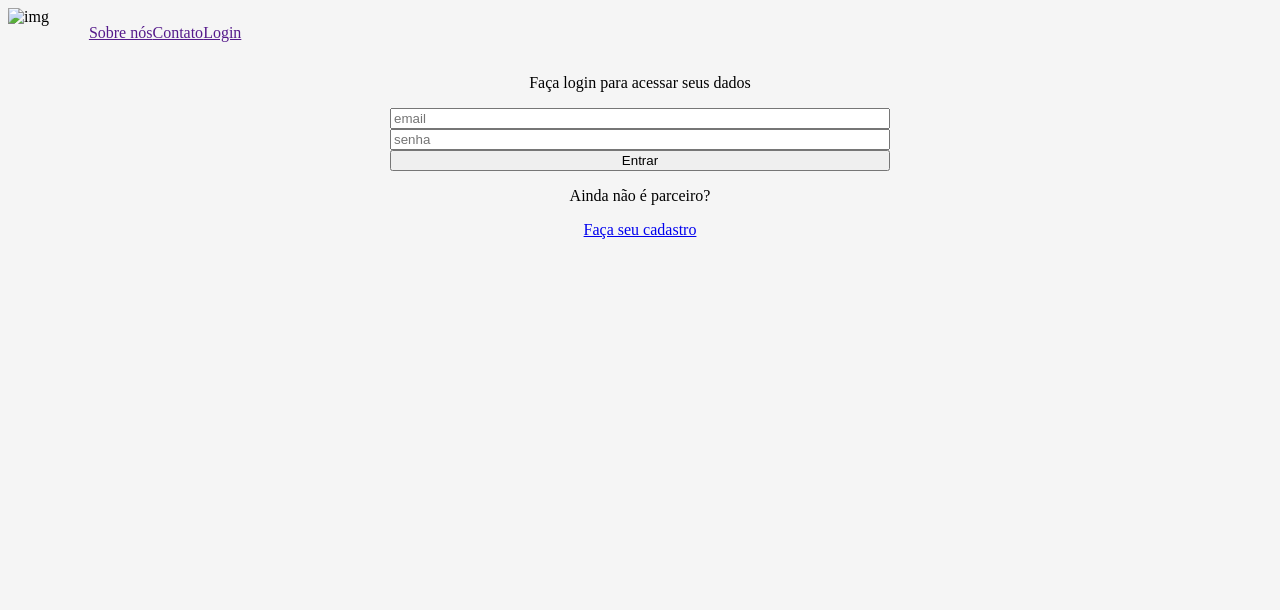
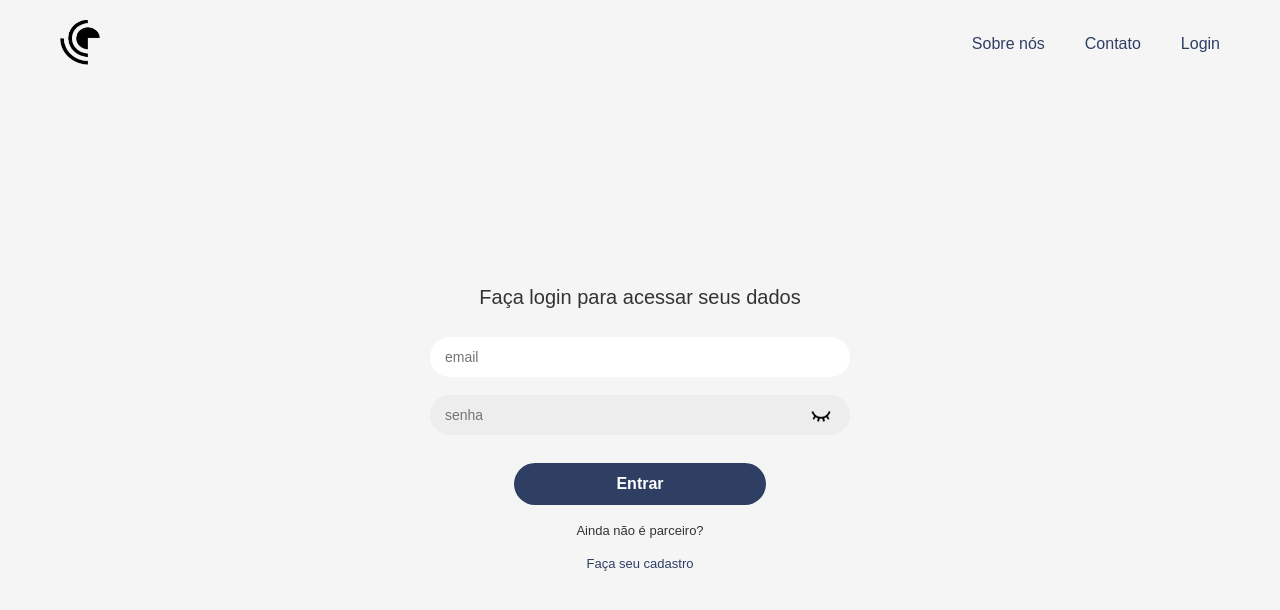
Before and after one commit to marlonzl7/conexao-academica, a website: page web-data-viz/public/login.html in a window 1280 px wide. Drawn offline with Linux system fonts and the light colour scheme.

Commit message:
feat: adicionar css e js do login

```diff
--- /dev/null
+++ b/web-data-viz/public/javascript/login.js
@@ -0,0 +1,14 @@
+function mostrarSenha(idInput, icone) {
+    const input = document.getElementById(idInput);
+
+    if (input.type === "password") {
+        input.type = "text";
+    icone.src = "./img/olho_aberto.png";
+        icone.alt = "Ocultar senha";
+    } else {
+        input.type = "password";
+       icone.src = "./img/olho_fechado.png";
+        icone.alt = "Mostrar senha";
+    }
+
+}
--- a/web-data-viz/public/login.html
+++ b/web-data-viz/public/login.html
@@ -4,12 +4,13 @@
     <meta charset="UTF-8">
     <meta name="viewport" content="width=device-width, initial-scale=1.0">
     <link rel="stylesheet" href="./style/login.css">
+
     <title>Login</title>
 </head>
 <body>
     <header>
-        <div class="img">
-            <img src="" alt="img">
+        <div>
+            <img class="logo" src="./img/logo_escuro.png" alt="logo">
         </div>
         <ul>
             <a href="">Sobre nós</a>
@@ -21,7 +22,14 @@
         <div class="caixa">
             <p class="titulo"> Faça login para acessar seus dados </p>
             <input type="text" placeholder="email">
-            <input type="password" placeholder="senha">
+           <div class="senha-box">
+    <input type="password" placeholder="senha" id="ipt_senha">
+
+    <img src="./img/olho_fechado.png"
+         alt="Mostrar senha"
+         class="olho-senha"
+         onclick="mostrarSenha('ipt_senha', this)">
+</div>
             <button onclick="entrar()"> Entrar</button>
             <p class="sub">
                 Ainda não é parceiro?
@@ -30,4 +38,5 @@
         </div>
     </main>
 </body>
+ <script src="./javascript/login.js"></script>
 </html>
--- a/web-data-viz/public/style/login.css
+++ b/web-data-viz/public/style/login.css
@@ -1,25 +1,133 @@
-body{
+/* Reset básico */
+* {
+    margin: 0;
+    padding: 0;
+    box-sizing: border-box;
+    font-family: Arial, Helvetica, sans-serif;
+}
+
+body {
     background-color: #F5F5F5;
 }
 
-main{
+/* ================= HEADER ================= */
+
+header {
+    display: flex;
+    justify-content: space-between;
+    align-items: center;
+    padding: 20px 60px;
+}
+
+.logo {
+    width: 40px;
+}
+
+header ul {
+    display: flex;
+    gap: 40px;
+}
+
+header ul a {
+    text-decoration: none;
+    color: #2f3e63;
+    font-weight: 500;
+}
+
+/* ================= MAIN ================= */
+
+main {
+    height: 85vh;
     display: flex;
     justify-content: center;
+    align-items: center;
 }
-.caixa{
+
+.caixa {
     display: flex;
     flex-direction: column;
-    align-content: center;
+    align-items: center;
     text-align: center;
-    width: 500px;
+    width: 420px;
+    gap: 18px;
 }
 
-/* Header*/
-header{
-    display: flex;
-    justify-content: flex-start;
+.titulo {
+    font-size: 20px;
+    margin-bottom: 10px;
+    color: #333;
 }
-ul{
-    display: flex;
-    justify-content:flex-end;
+
+/* ================= INPUTS ================= */
+
+input {
+    width: 100%;
+    padding: 12px 15px;
+    border-radius: 20px;
+    border: none;
+    background-color: white;
+    font-size: 14px;
+    outline: none;
 }
+
+/* ================= BOTÃO ================= */
+
+button {
+    width: 60%;
+    padding: 12px;
+    border-radius: 25px;
+    border: none;
+    background-color: #2f3e63;
+    color: white;
+    font-size: 16px;
+    font-weight: bold;
+    cursor: pointer;
+    margin-top: 10px;
+}
+
+button:hover {
+    background-color: #253352;
+}
+
+/* ================= TEXTO INFERIOR ================= */
+
+.sub {
+    font-size: 13px;
+    color: #333;
+}
+
+.link {
+    font-size: 13px;
+    color: #2f3e63;
+    text-decoration: none;
+    font-weight: 500;
+}
+
+.link:hover {
+    text-decoration: underline;
+}
+
+.senha-box {
+    position: relative;
+    width: 100%;
+}
+
+.senha-box input {
+    width: 100%;
+    padding: 12px 45px 12px 15px; /* espaço para o olho */
+    border-radius: 30px;
+    border: none;
+    background-color: #EDEDED;
+    font-size: 14px;
+    outline: none;
+}
+
+.olho-senha {
+    position: absolute;
+    right: 18px;
+    top: 50%;
+    transform: translateY(-50%);
+    width: 22px;
+    height: 22px;
+    cursor: pointer;
+}
```
Also changed, not shown: web-data-viz/public/img/logo_escuro.png (added), web-data-viz/public/img/olho_aberto.png (added), web-data-viz/public/img/olho_fechado.png (added).
